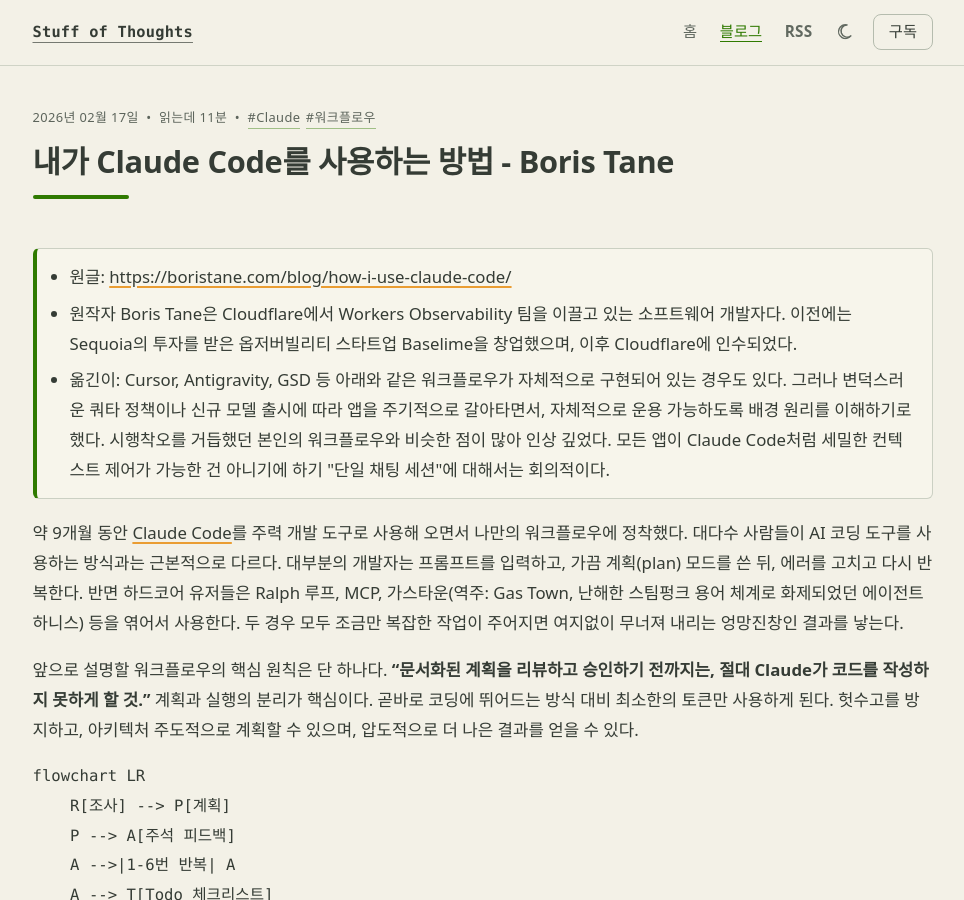
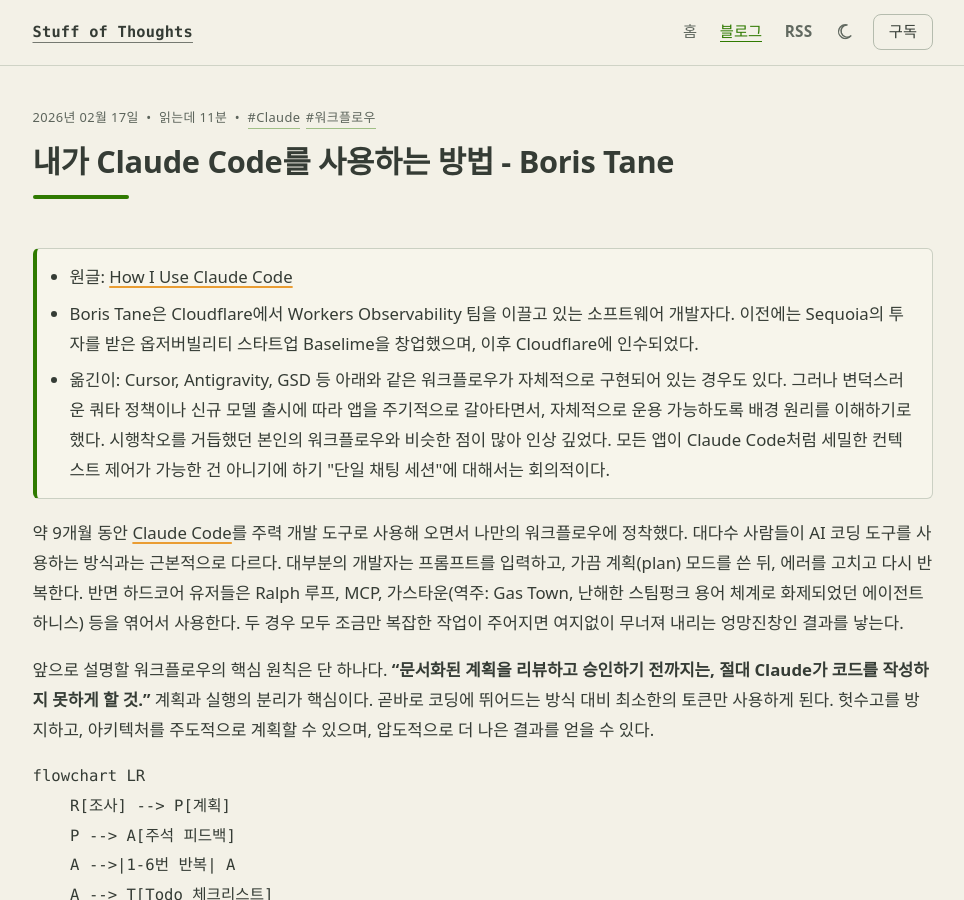
Before and after one commit to yjaychoi/stuffs-blog, a Jekyll site: the page built from _posts/2026-02-18-how-i-use-claude-code.md, in a window 1280 px wide and 900 px high. Shown: the whole window, without its empty margins (150-1114 px from the left). Built offline with Jekyll 4.4.1, drawn with Linux system fonts in a browser that asks for light colours; a script that is not in the unit is left out; comment, search, counter and statistics services are not loaded; some of the changed text lies outside the part shown.

Commit message:
fix: content typo & formatting

````diff
--- a/_layouts/home.html
+++ b/_layouts/home.html
@@ -5,7 +5,7 @@ layout: default
   <h1 class="sr-only">Stuff of Thoughts</h1>
   <p>
     AI 관련된 영어권 주요 테크 블로그를 번역해서 올려요.</br>
-    해커뉴스(Y컴비네이터)/트위티 바이럴, <a href="https://tldr.tech/">TLDR 뉴스레터</a>에서 큐레이션 합니다.
+    해커뉴스(Y컴비네이터)/트위터 바이럴, <a href="https://tldr.tech/">TLDR 뉴스레터</a>에서 큐레이션 합니다.
   </p>
   <p>
     "OpenClaw가 핫하대", "그냥 GSD 쓰면 돼" 같이 키워드는 빠르게 국내로 수입되지만,<br/>
@@ -13,7 +13,7 @@ layout: default
   </p>
   <p>
     포스팅마다 원작자 허락을 받아 올리고 있으며,<br/>
-    무단 공유로 인해 발생하는 이슈에 대해서는 책임지지 않습니다.
+    무단 복제로 인해 발생하는 이슈에 대해서는 책임지지 않습니다.
   </p>
 </section>
 
--- a/_posts/2026-02-18-how-i-use-claude-code.md
+++ b/_posts/2026-02-18-how-i-use-claude-code.md
@@ -12,15 +12,15 @@ comments: true
 
 <div class="info-box">
   <ul>
-    <li>원글: <a href="https://boristane.com/blog/how-i-use-claude-code/">https://boristane.com/blog/how-i-use-claude-code/</a></li>
-    <li>원작자 Boris Tane은 Cloudflare에서 Workers Observability 팀을 이끌고 있는 소프트웨어 개발자다. 이전에는 Sequoia의 투자를 받은 옵저버빌리티 스타트업 Baselime을 창업했으며, 이후 Cloudflare에 인수되었다.</li>
+    <li>원글: <a href="https://boristane.com/blog/how-i-use-claude-code/">How I Use Claude Code</a></li>
+    <li>Boris Tane은 Cloudflare에서 Workers Observability 팀을 이끌고 있는 소프트웨어 개발자다. 이전에는 Sequoia의 투자를 받은 옵저버빌리티 스타트업 Baselime을 창업했으며, 이후 Cloudflare에 인수되었다.</li>
     <li>옮긴이: Cursor, Antigravity, GSD 등 아래와 같은 워크플로우가 자체적으로 구현되어 있는 경우도 있다. 그러나 변덕스러운 쿼타 정책이나 신규 모델 출시에 따라 앱을 주기적으로 갈아타면서, 자체적으로 운용 가능하도록 배경 원리를 이해하기로 했다. 시행착오를 거듭했던 본인의 워크플로우와 비슷한 점이 많아 인상 깊었다. 모든 앱이 Claude Code처럼 세밀한 컨텍스트 제어가 가능한 건 아니기에 하기 "단일 채팅 세션"에 대해서는 회의적이다.</li>
   </ul>
 </div>
 
 약 9개월 동안 [Claude Code](https://docs.anthropic.com/en/docs/claude-code)를 주력 개발 도구로 사용해 오면서 나만의 워크플로우에 정착했다. 대다수 사람들이 AI 코딩 도구를 사용하는 방식과는 근본적으로 다르다. 대부분의 개발자는 프롬프트를 입력하고, 가끔 계획(plan) 모드를 쓴 뒤, 에러를 고치고 다시 반복한다. 반면 하드코어 유저들은 Ralph 루프, MCP, 가스타운(역주: Gas Town, 난해한 스팀펑크 용어 체계로 화제되었던 에이전트 하니스) 등을 엮어서 사용한다. 두 경우 모두 조금만 복잡한 작업이 주어지면 여지없이 무너져 내리는 엉망진창인 결과를 낳는다.
 
-앞으로 설명할 워크플로우의 핵심 원칙은 단 하나다. **"문서화된 계획을 리뷰하고 승인하기 전까지는, 절대 Claude가 코드를 작성하지 못하게 할 것."** 계획과 실행의 분리가 핵심이다. 곧바로 코딩에 뛰어드는 방식 대비 최소한의 토큰만 사용하게 된다. 헛수고를 방지하고, 아키텍처 주도적으로 계획할 수 있으며, 압도적으로 더 나은 결과를 얻을 수 있다.
+앞으로 설명할 워크플로우의 핵심 원칙은 단 하나다. **"문서화된 계획을 리뷰하고 승인하기 전까지는, 절대 Claude가 코드를 작성하지 못하게 할 것."** 계획과 실행의 분리가 핵심이다. 곧바로 코딩에 뛰어드는 방식 대비 최소한의 토큰만 사용하게 된다. 헛수고를 방지하고, 아키텍처를 주도적으로 계획할 수 있으며, 압도적으로 더 나은 결과를 얻을 수 있다.
 
 ```mermaid
 flowchart LR
@@ -196,7 +196,7 @@ flowchart TD
 
 * <u>기존 인터페이스 보호:</u> 절대 변경되어서는 안 되는 기존 코드가 있다면 엄격한 제약 조건을 설정한다. "이 세 함수의 시그니처는 변경하면 안돼. 라이브러리가 아니라 호출자가 맞춰서 수정되어야 해."
 
-* <u>*기술적 의사결정 오버라이드:</u> Claude는 모르게 본인이 명확하게 선호하는 기술이 있을 수 있다. "저 모델 대신 이 모델을 쓸 것" 또는 "커스텀 메서드를 작성하지 말고 이 라이브러리의 내장 메서드를 써"처럼 빠르고 직접적으로 개입한다.
+* <u>기술적 의사결정 오버라이드:</u> Claude는 모르게 본인이 명확하게 선호하는 기술이 있을 수 있다. "저 모델 대신 이 모델을 쓸 것" 또는 "커스텀 메서드를 작성하지 말고 이 라이브러리의 내장 메서드를 써"처럼 빠르고 직접적으로 개입한다.
 
 기계적인 작업은 Claude가 맡고, 판단은 인간이 내린다. 굵직한 결정사항들은 계획 문서에 미리 담아두고, 구현 도중 발생하는 자잘한 문제들은 선별적인 지시를 통해 해결해 나간다.
 
````
Also changed, not shown: _posts/2026-02-18-write-only-code.md (+2 -2 lines).
